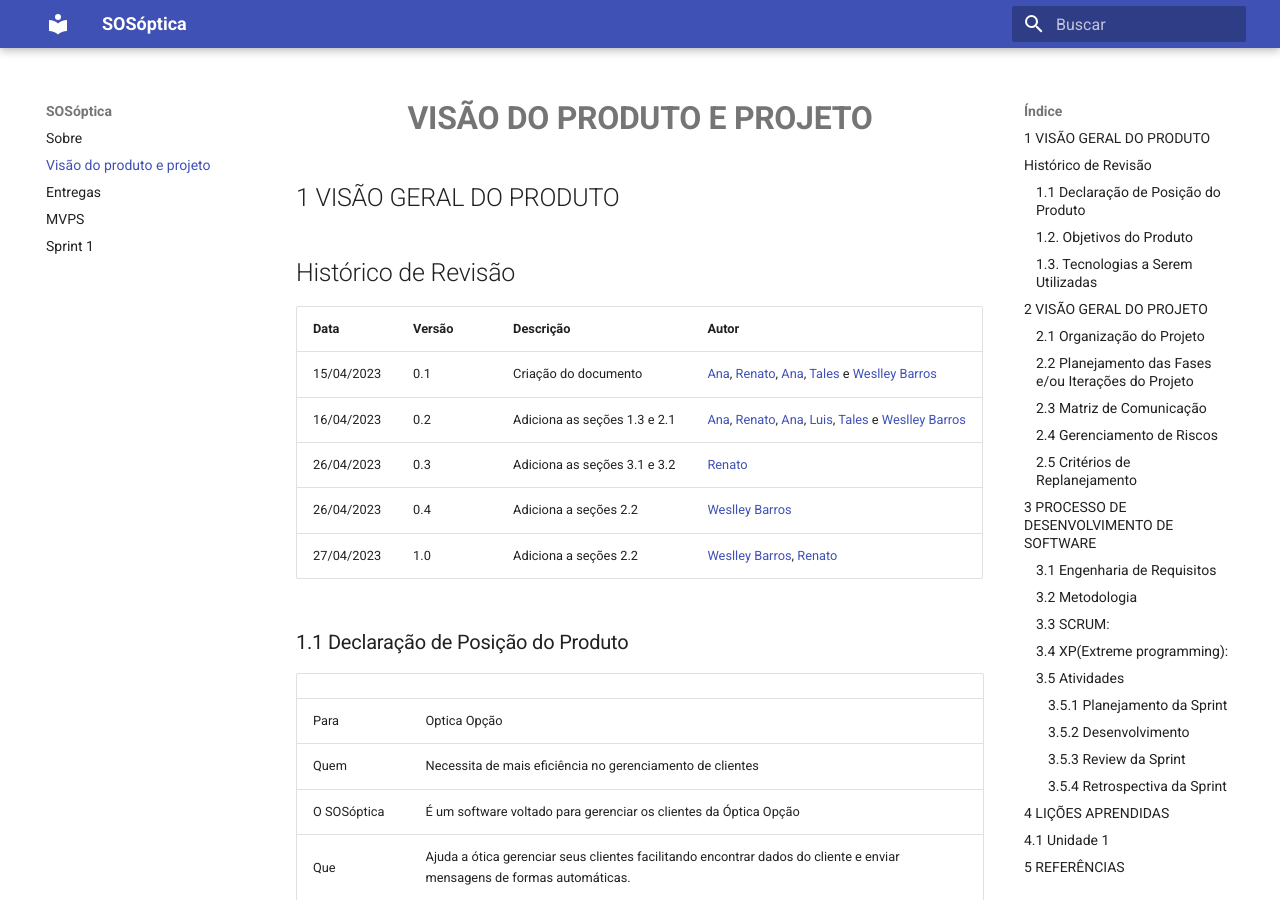
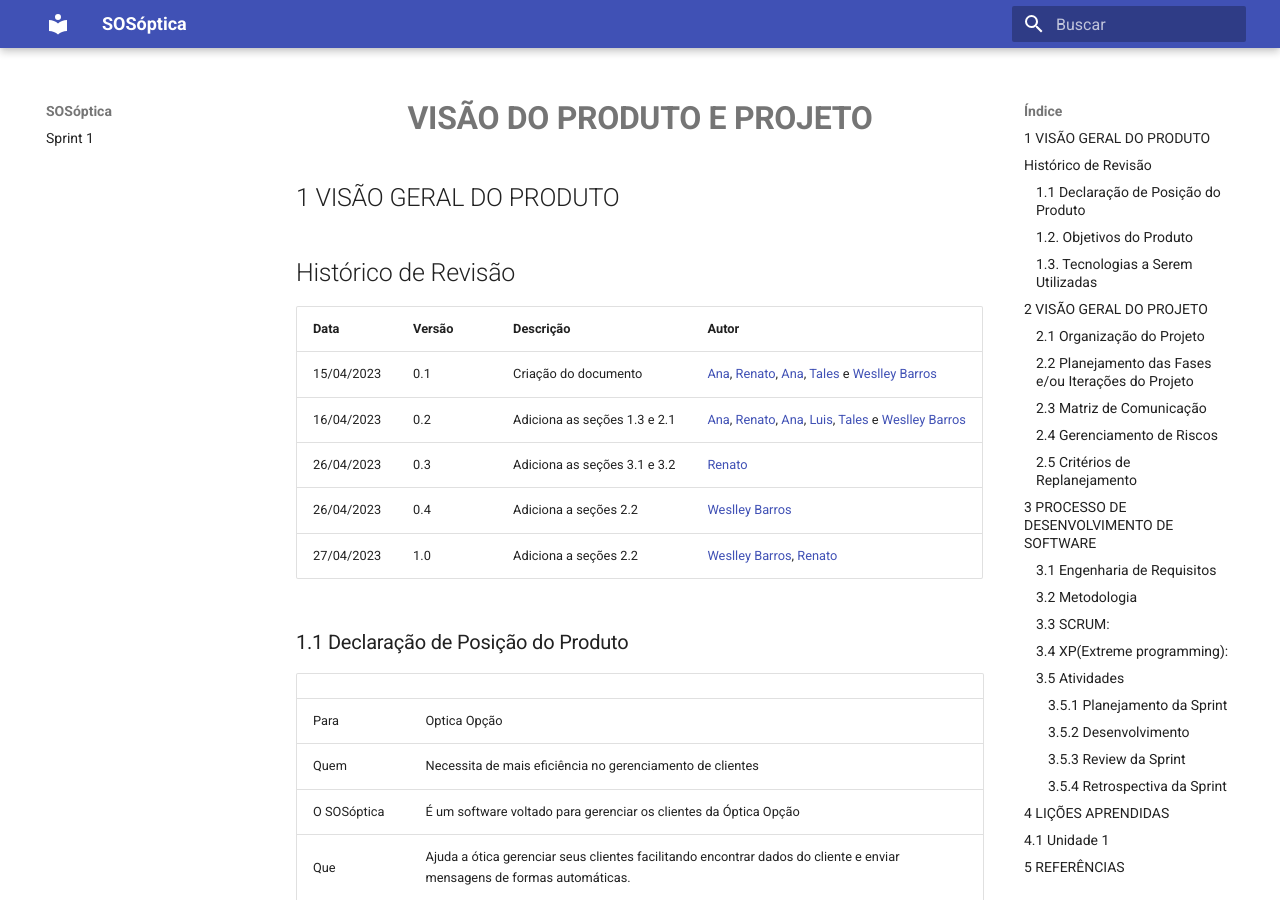
Before and after one commit to mdsreq-fga-unb/2023.1-SOSOptica, an MkDocs documentation site: the page built from docs/visao.md, in a window 1280 px wide and 900 px high. Built offline with MkDocs 1.6.1 and Material for MkDocs 9.7.7, drawn with Linux system fonts in a browser that asks for light colours; nearby versions of some CDN libraries; part of the change alters nothing that is shown.

```diff
--- a/mkdocs.yml
+++ b/mkdocs.yml
@@ -20,4 +20,7 @@ nav:
   - Visão do produto e projeto: visao.md
   - Entregas: entregas.md
   - MVPS: Mvps.md
-  - Sprint 1 : Sprint1.md
+
+
+nav:
+ - Sprint 1 : Sprint1.md
```
